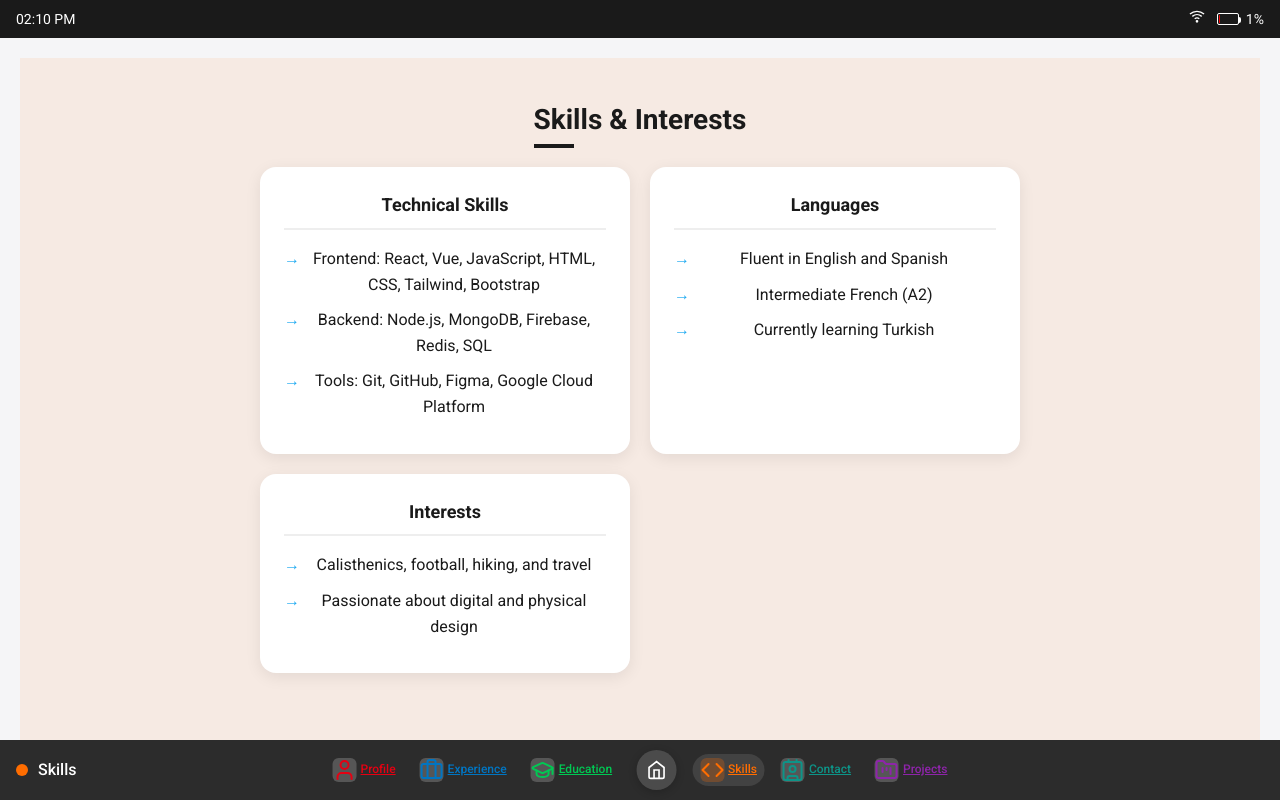
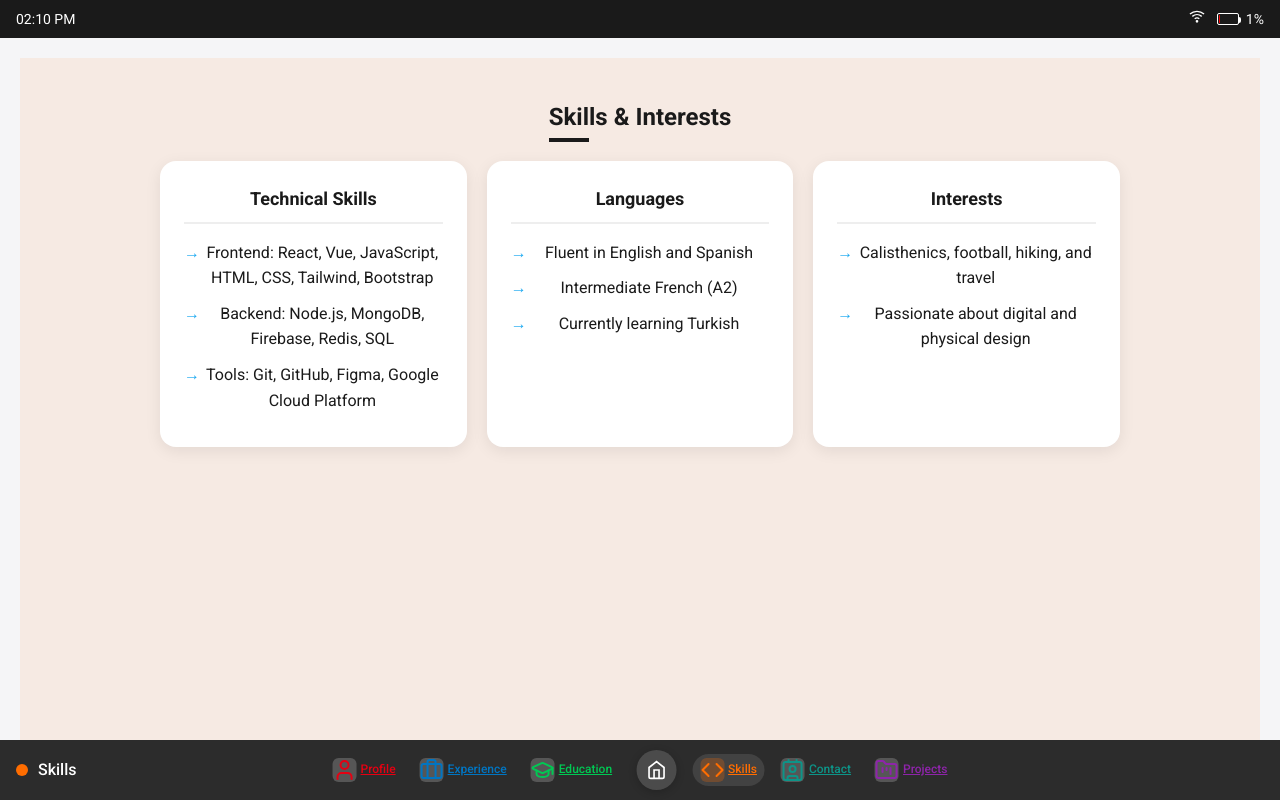
Before and after one commit to daviddc5/DavidDiazClifton, a React (Create React App) app in the folder david-portfolio/: page /skills in a window 1280 px wide. Built offline with nearby package versions, Linux system fonts and the light colour scheme.

Commit message:
change text size

```diff
--- a/david-portfolio/src/styles/NintendoSwitch.css
+++ b/david-portfolio/src/styles/NintendoSwitch.css
@@ -306,13 +306,14 @@ body {
   padding: 20px;
   color: var(--switch-dark);
   width: 100%;
-  max-width: 800px;
+  max-width: 1000px;
+
   margin: 0 auto 20px;
   overflow-y: auto; /* Allow vertical scrolling for section content */
 }
 
 .section-header {
-  font-size: 28px;
+  font-size: 24px;
   font-weight: 700;
   margin-bottom: 24px;
   position: relative;
@@ -368,21 +369,22 @@ body {
 
 .job-header h3,
 .school-header h3 {
-  font-size: 20px;
+  font-size: 28px;
   font-weight: 700;
   color: var(--switch-dark);
+  margin-bottom: ;
 }
 
 .job-period,
 .school-period {
-  font-size: 14px;
+  font-size: 24px;
   color: #666;
   font-weight: 500;
 }
 
 .job-role,
 .school-degree {
-  font-size: 16px;
+  font-size: 24px;
   font-weight: 500;
   color: var(--switch-blue);
   margin-bottom: 6px;
```
